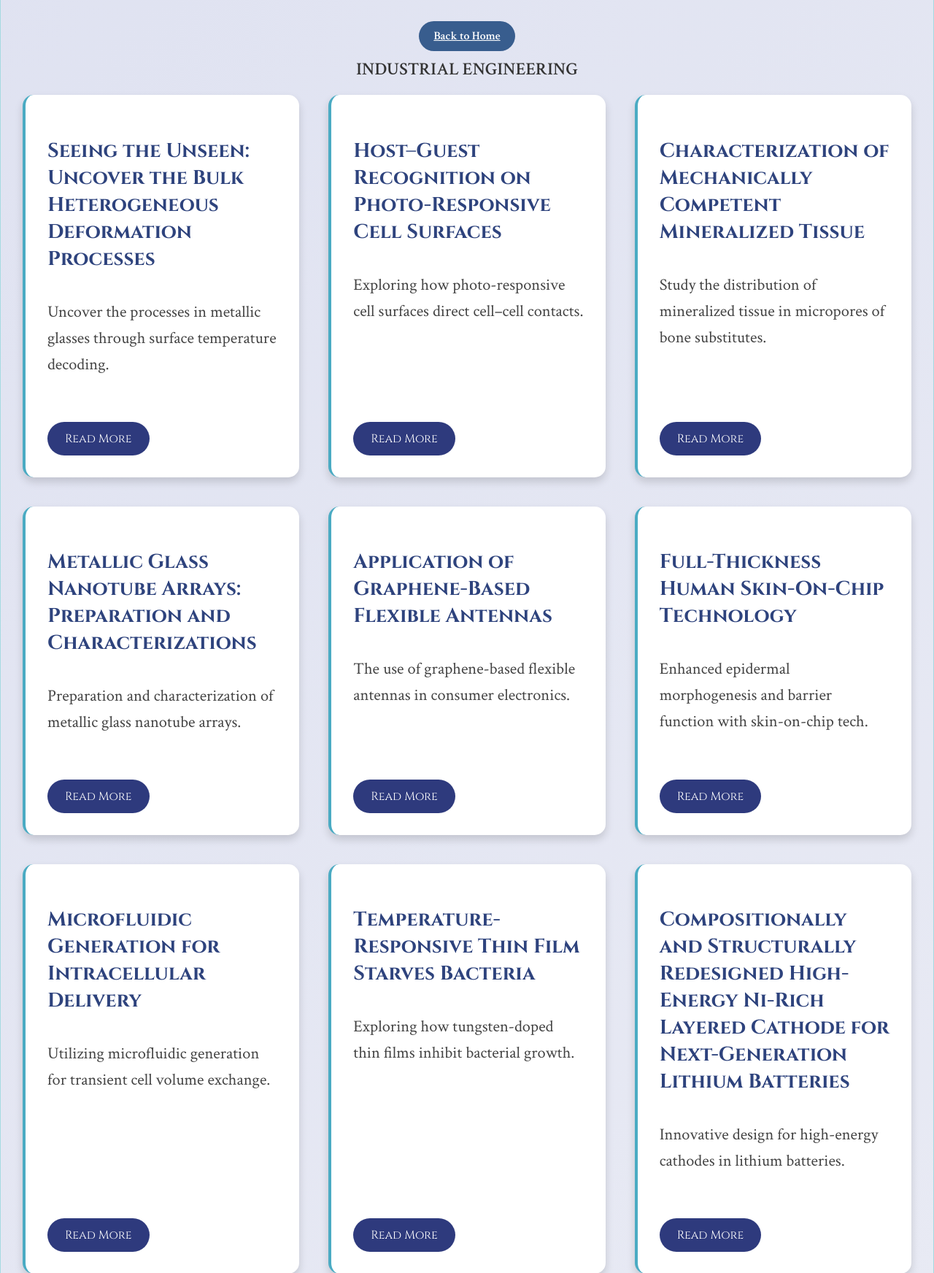
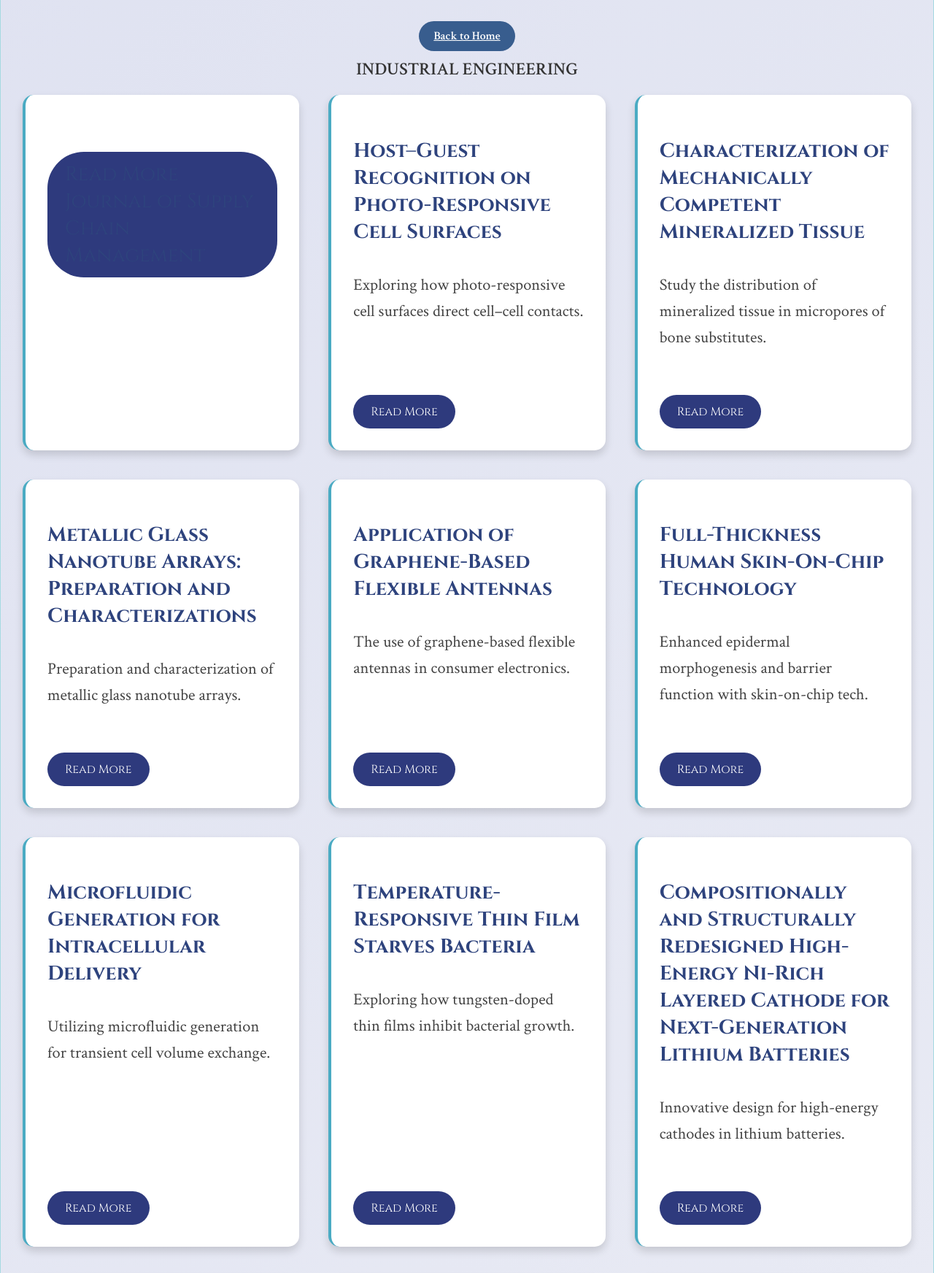
Before and after one commit to VeinZzz/SciComm-2024-Website, a Flask app: page /view_articles in a window 1280 px wide. Shown: the part 262-2006 px from the top of the page at 73% size. Run offline with Flask 3, Linux system fonts and the light colour scheme; some libraries are stand-ins or nearby versions.

Commit message:
experimenting a bit with the articles in html

```diff
--- a/templates/view_articles.html
+++ b/templates/view_articles.html
@@ -226,15 +226,10 @@
         <!-- Article 1 -->
         <div class="article-card">
             <h3 class="article-title">
-                <a href="https://www.sciencedirect.com/science/article/pii/S1369702116302383" target="_blank">
-                    Seeing the Unseen: Uncover the Bulk Heterogeneous Deformation Processes
+                <a href="https://onlinelibrary.wiley.com/journal/1745493X" target="_blank" class="read-more-btn" aria-label="Read More">Read More
+                    Journal of Supply Chain Management
                 </a>
             </h3>
-            <p class="article-snippet">
-                Uncover the processes in metallic glasses through surface temperature decoding.
-            </p>
-            <a href="https://www.sciencedirect.com/science/article/pii/S1369702116302383" target="_blank" class="read-more-btn" aria-label="Read More">Read More</a>
-            <!-- "Read More" Button similar to the footer link style -->
         </div>
 
 
```
